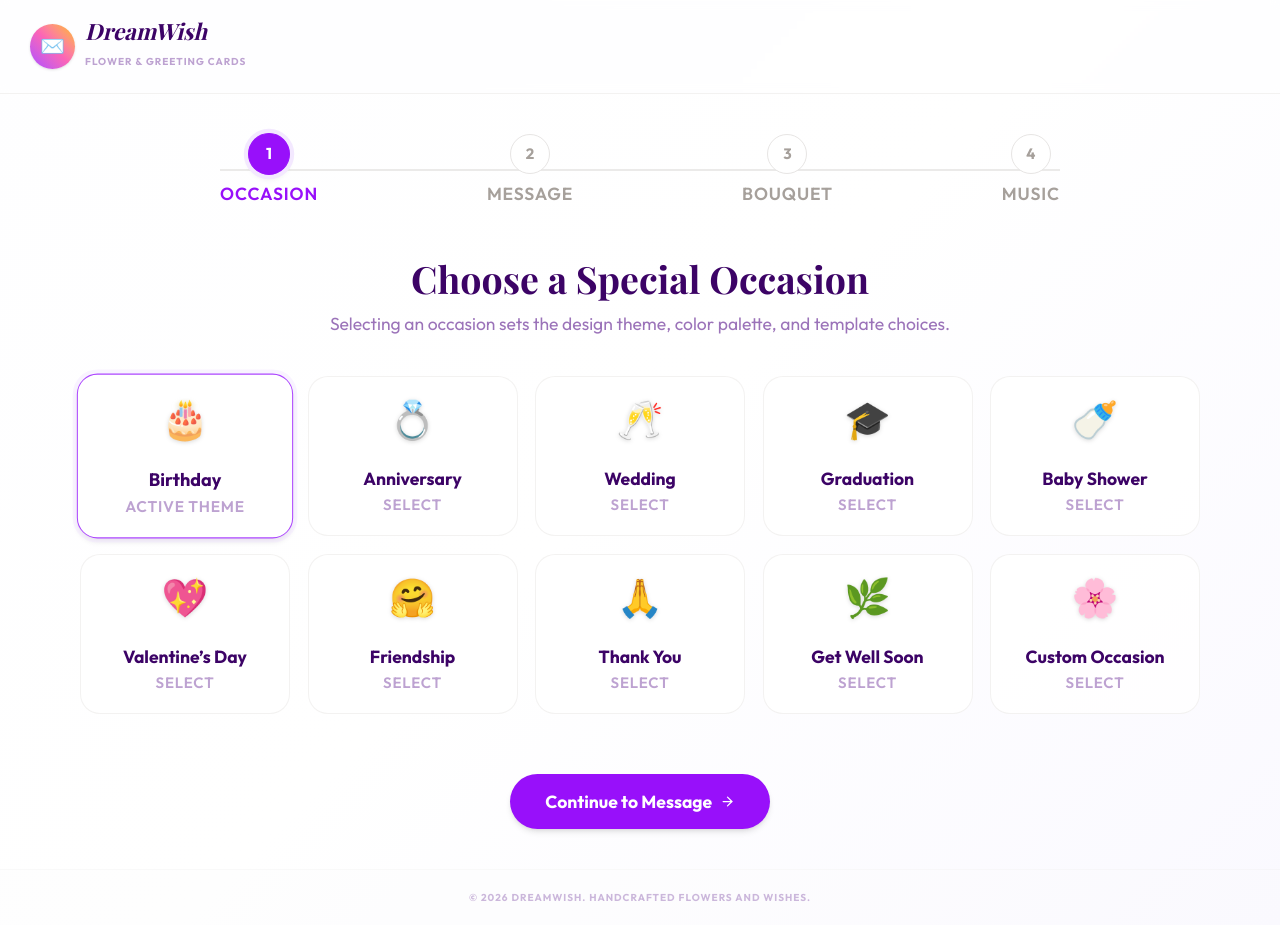
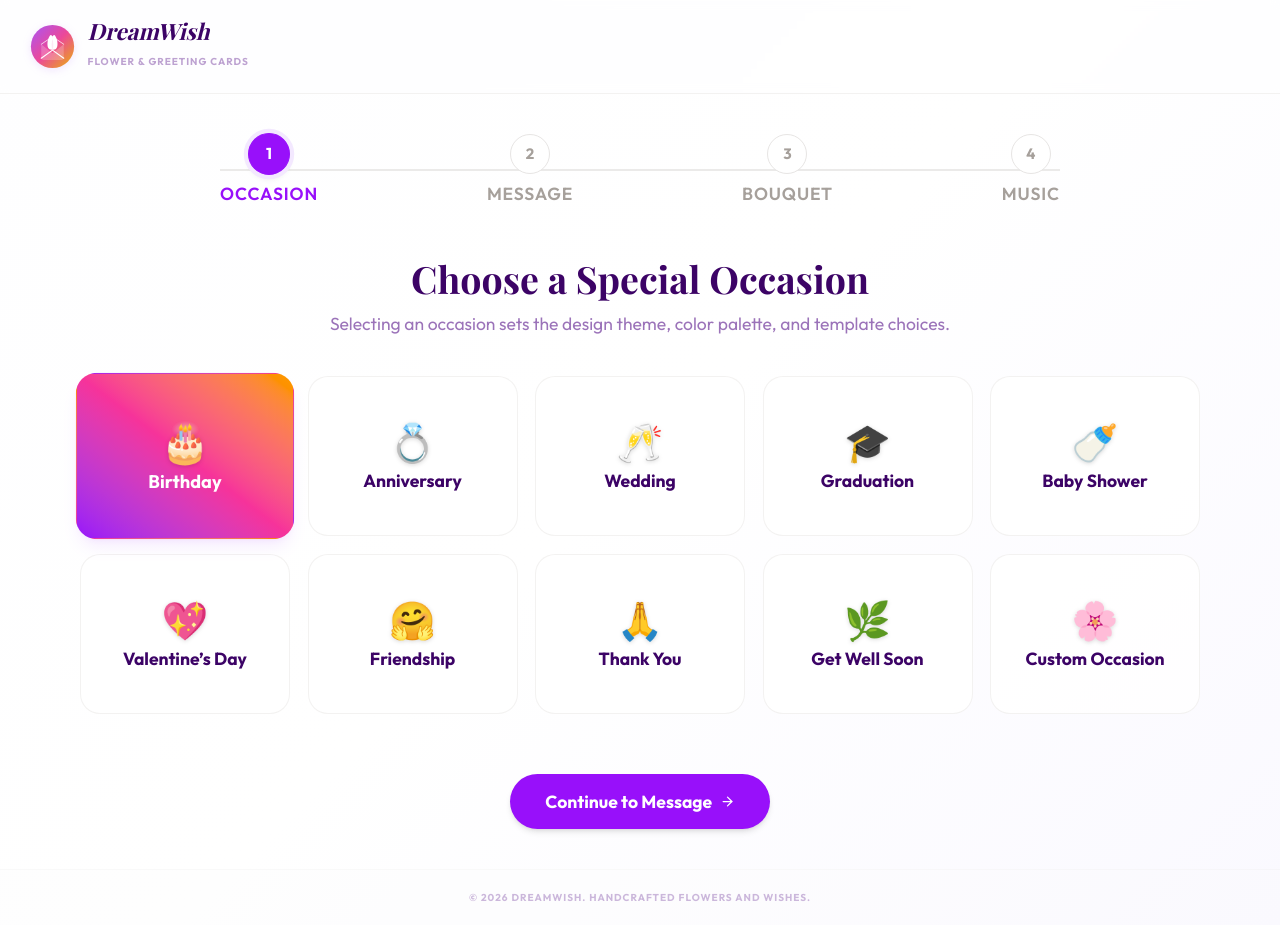
Before and after one commit to ArpitChakole/dreamwish, a React (Vite) app: page / in a window 1280 px wide. Built offline with nearby package versions, Linux system fonts and the light colour scheme; a web font is replaced by a local one.

Commit message:
new random and reshuffle buttons

```diff
--- a/src/App.tsx
+++ b/src/App.tsx
@@ -1,7 +1,7 @@
 import { useState, useEffect, useRef } from 'react';
 import { motion, AnimatePresence } from 'framer-motion';
 import {
-  Heart, Sparkles, ArrowRight, ArrowLeft,
+  Sparkles, ArrowRight, ArrowLeft,
   History, Volume2, Info
 } from 'lucide-react';
 import type { CardState, Occasion, FlowerSelection } from './types';
@@ -335,9 +335,23 @@ function App() {
           {!isEnvelopeOpened ? (
             <div className="w-full text-center space-y-6">
               {/* Header Logo */}
-              <div className="flex items-center justify-center gap-1 opacity-80">
+              <div className="flex items-center justify-center gap-2 opacity-90">
+                <svg className="w-8 h-8 drop-shadow-[0_2px_4px_rgba(168,85,247,0.15)]" viewBox="0 0 100 100" fill="none" xmlns="http://www.w3.org/2000/svg">
+                  <defs>
+                    <linearGradient id="logo-grad-rec" x1="0%" y1="0%" x2="100%" y2="100%">
+                      <stop offset="0%" stopColor="#A855F7" />
+                      <stop offset="50%" stopColor="#EC4899" />
+                      <stop offset="100%" stopColor="#EAB308" />
+                    </linearGradient>
+                  </defs>
+                  <circle cx="50" cy="50" r="48" fill="url(#logo-grad-rec)" />
+                  <path d="M25 45 L50 65 L75 45 L75 75 C75 77.8 72.8 80 70 80 L30 80 C27.2 80 25 77.8 25 75 Z" fill="white" fillOpacity="0.22" />
+                  <path d="M42 55 C37 50 38 35 44 26 C46 23 50 25 50 30 C50 25 54 23 56 26 C62 35 63 50 58 55 C55 58 45 58 42 55 Z" fill="white" />
+                  <path d="M50 58 C47 50 48 42 50 32 C52 42 53 50 50 58 Z" fill="#FCE7F3" opacity="0.9" />
+                  <path d="M25 76 L50 58 L75 76" stroke="white" strokeWidth="2.5" strokeLinecap="round" strokeLinejoin="round" />
+                  <path d="M25 45 L50 28 L75 45" stroke="white" strokeWidth="2" strokeLinecap="round" strokeLinejoin="round" opacity="0.8" />
+                </svg>
                 <span className="text-xl font-bold font-serif italic text-purple-950">DreamWish</span>
-                <Heart size={14} fill="#c084fc" className="text-purple-400" />
               </div>
 
               <Envelope
@@ -371,10 +385,22 @@ function App() {
         <>
           {/* Header - No print */}
           <header className="w-full py-4 px-6 bg-white/40 border-b border-stone-200/50 backdrop-blur-xs flex items-center justify-between no-print">
-            <div className="flex items-center gap-2">
-              <div className="w-9 h-9 rounded-full bg-gradient-to-tr from-purple-500 via-pink-400 to-amber-400 flex items-center justify-center text-white text-base shadow-sm">
-                ✉️
-              </div>
+            <div className="flex items-center gap-2.5">
+              <svg className="w-9 h-9 drop-shadow-[0_2px_4px_rgba(168,85,247,0.15)]" viewBox="0 0 100 100" fill="none" xmlns="http://www.w3.org/2000/svg">
+                <defs>
+                  <linearGradient id="logo-grad-cre" x1="0%" y1="0%" x2="100%" y2="100%">
+                    <stop offset="0%" stopColor="#A855F7" />
+                    <stop offset="50%" stopColor="#EC4899" />
+                    <stop offset="100%" stopColor="#EAB308" />
+                  </linearGradient>
+                </defs>
+                <circle cx="50" cy="50" r="48" fill="url(#logo-grad-cre)" />
+                <path d="M25 45 L50 65 L75 45 L75 75 C75 77.8 72.8 80 70 80 L30 80 C27.2 80 25 77.8 25 75 Z" fill="white" fillOpacity="0.22" />
+                <path d="M42 55 C37 50 38 35 44 26 C46 23 50 25 50 30 C50 25 54 23 56 26 C62 35 63 50 58 55 C55 58 45 58 42 55 Z" fill="white" />
+                <path d="M50 58 C47 50 48 42 50 32 C52 42 53 50 50 58 Z" fill="#FCE7F3" opacity="0.9" />
+                <path d="M25 76 L50 58 L75 76" stroke="white" strokeWidth="2.5" strokeLinecap="round" strokeLinejoin="round" />
+                <path d="M25 45 L50 28 L75 45" stroke="white" strokeWidth="2" strokeLinecap="round" strokeLinejoin="round" opacity="0.8" />
+              </svg>
               <div>
                 <h1 className="font-serif text-lg font-bold leading-none text-purple-950 italic">DreamWish</h1>
                 <span className="text-[10px] text-purple-900/40 uppercase tracking-widest font-bold">Flower & Greeting Cards</span>
@@ -478,18 +504,15 @@ function App() {
                         <button
                           key={occ.id}
                           onClick={() => handleSelectOccasion(occ.id)}
-                          className={`p-3 lg:p-4 rounded-2xl border text-center flex flex-col justify-between items-center h-20 lg:h-32 transition-all cursor-pointer ${
+                          className={`p-3 lg:p-4 rounded-2xl border text-center flex flex-col justify-center items-center h-20 lg:h-32 transition-all cursor-pointer ${
                             occasion === occ.id
-                              ? 'bg-white border-purple-500 ring-4 ring-purple-100/50 shadow-md font-bold scale-[1.03]'
-                              : 'bg-white/80 border-stone-200/50 hover:bg-white hover:border-purple-200 hover:shadow-xs'
+                              ? 'bg-gradient-to-tr from-purple-600 via-pink-500 to-amber-500 border-transparent text-white shadow-lg shadow-purple-500/10 scale-[1.04]'
+                              : 'bg-white/80 border-stone-200/50 hover:bg-white hover:border-purple-200 hover:shadow-xs text-purple-950'
                           }`}
                         >
-                          <div className="text-3xl filter drop-shadow-sm">{occ.emoji}</div>
-                          <div>
-                            <div className="text-sm text-purple-950 font-bold leading-tight">{occ.name}</div>
-                            <span className="text-xs uppercase tracking-wider text-purple-900/40 font-semibold block mt-1">
-                              {occ.id === occasion ? 'Active Theme' : 'Select'}
-                            </span>
+                          <div className="text-3xl filter drop-shadow-sm mb-1">{occ.emoji}</div>
+                          <div className={`text-[13px] lg:text-sm font-bold leading-tight ${occasion === occ.id ? 'text-white' : 'text-purple-950'}`}>
+                            {occ.name}
                           </div>
                         </button>
                       ))}
--- a/src/components/FlowerAssets.tsx
+++ b/src/components/FlowerAssets.tsx
@@ -150,7 +150,7 @@ export const BloomSVG: React.FC<{ type: string; color: string; scale?: number }>
             </radialGradient>
           </defs>
           {/* 6 star petals */}
-          <g>
+          <g stroke="#C5C2C0" strokeWidth="0.6">
             <path d="M 50 50 C 50 30 40 5 50 0 C 60 5 50 30 50 50 Z" fill="url(#lily-grad)" />
             <path d="M 50 50 C 65 35 95 40 100 50 C 95 60 65 65 50 50 Z" fill="url(#lily-grad)" />
             <path d="M 50 50 C 35 65 5 60 0 50 C 5 40 35 35 50 50 Z" fill="url(#lily-grad)" />
@@ -311,7 +311,7 @@ export const BloomSVG: React.FC<{ type: string; color: string; scale?: number }>
                   d="M 50 50 C 47 30 46 8 50 2 C 54 8 53 30 50 50 Z"
                   fill="#FAFAF9"
                   transform={`rotate(${rotation} 50 50)`}
-                  stroke="#E7E5E4"
+                  stroke="#B5B2B0"
                   strokeWidth="0.5"
                 />
               );
```
Also changed, not shown: src/components/BouquetBuilder.tsx (+65 -9 lines).
